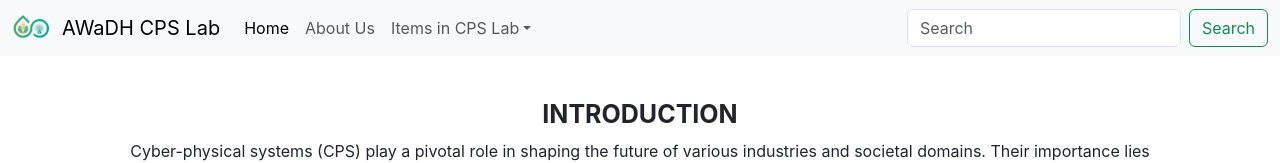
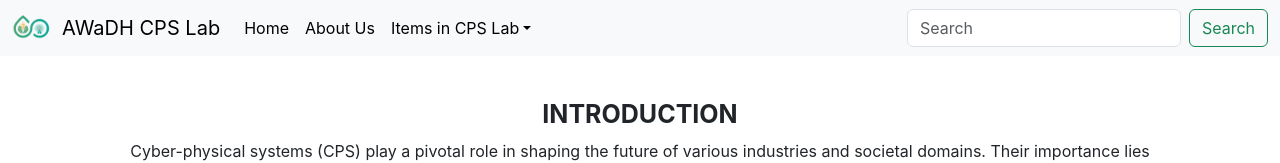
Before and after one commit to roohharsh/AWaDH-CPS-Lab, a React (Create React App) app: page / in a window 1280 px wide. Shown: the top 163 px of the page. Built offline with nearby package versions, Linux system fonts and the light colour scheme.

Commit message:
some css added

```diff
--- a/src/components/navbar.jsx
+++ b/src/components/navbar.jsx
@@ -17,10 +17,10 @@ const Navbar = () => {
                             <a className="nav-link active" aria-current="page" href="/">Home</a>
                         </li>
                         <li className="nav-item">
-                            <a className="nav-link" href="/about">About Us</a>
+                            <a className="nav-link active" href="/about">About Us</a>
                         </li>
                         <li className="nav-item dropdown">
-                            <a className="nav-link dropdown-toggle" href="/" role="button" data-bs-toggle="dropdown" aria-expanded="false">
+                            <a className="nav-link active dropdown-toggle" href="/" role="button" data-bs-toggle="dropdown" aria-expanded="false">
                                 Items in CPS Lab
                             </a>
                             <ul className="dropdown-menu">
--- a/src/css/home.css
+++ b/src/css/home.css
@@ -18,3 +18,12 @@ img{
     width: 40px;
     margin-right: 10px;
 }
+
+.dropdown-menu a:active{
+    background-color: white;
+    color: black;
+}
+
+.dropdown-menu a:hover{
+    background-color: #eae1e13d;
+}
```
